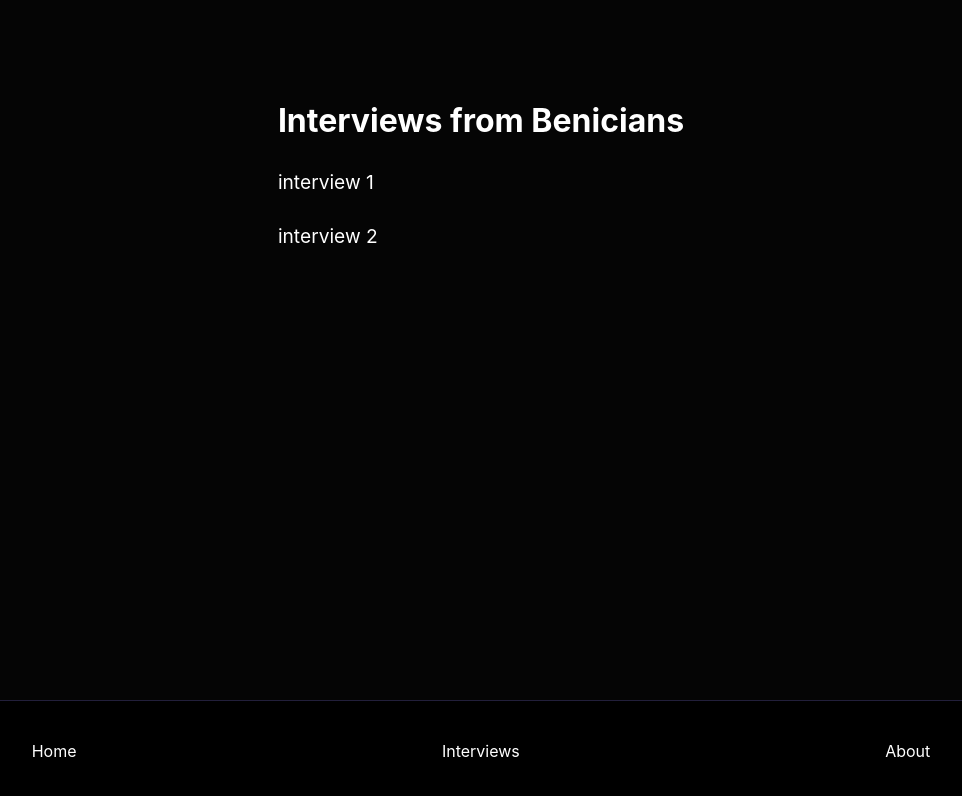
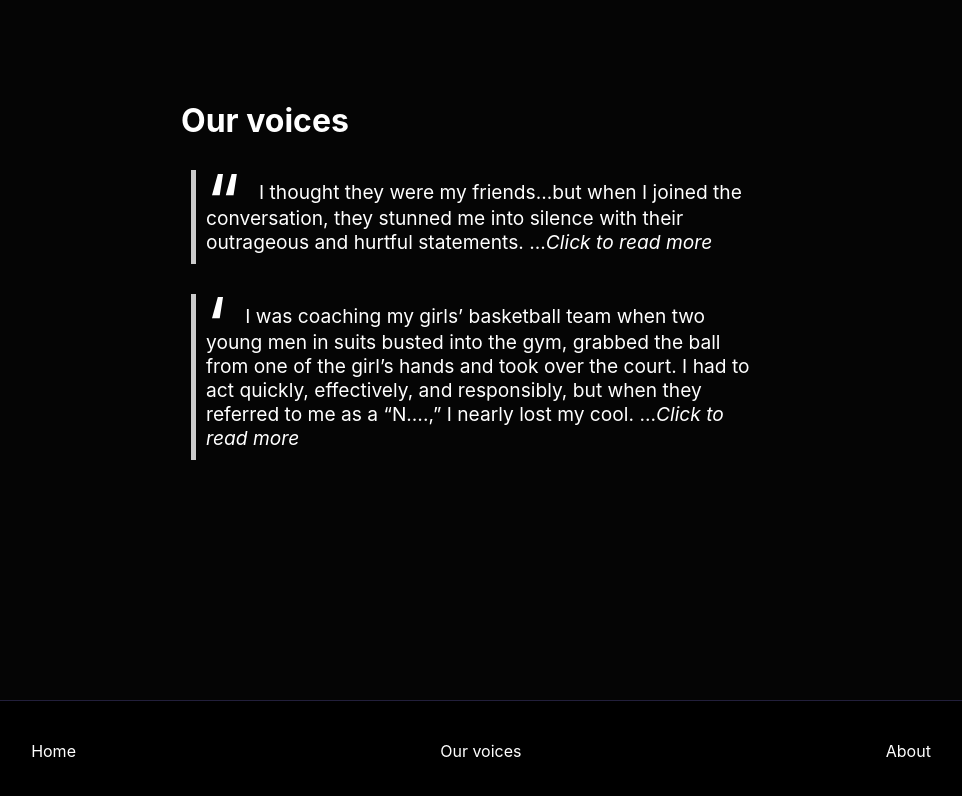
Before and after one commit to jnhooper/bblm, a Next.js app: page /interviews in a window 1280 px wide. Shown: the top 796 px of the page, without its empty margins (159-1121 px from the left). Built offline with nearby package versions, Linux system fonts and the light colour scheme.

Commit message:
update the interview pages to use blockquotes. and update the footer

```diff
--- a/pages/about/index.tsx
+++ b/pages/about/index.tsx
@@ -28,7 +28,7 @@ const About = () => {
         <Link
           href="/interviews"
         >
-          Interviews
+          Our voices
         </Link>
         <Link
           href="/about"
--- a/pages/index.tsx
+++ b/pages/index.tsx
@@ -57,7 +57,7 @@ export default function Home() {
         <Link
           href="/interviews"
         >
-          Interviews
+          Our voices
         </Link>
         <Link
           href="/about"
--- a/pages/interviews/index.tsx
+++ b/pages/interviews/index.tsx
@@ -9,23 +9,24 @@ import Main from 'styles/layouts/Main'
 import Footer from 'styles/layouts/Footer';
 import Link from '../../components/Link'
 import LogoMark from '../../public/BBLM_Mark.svg'
+import { Blockquote } from 'components/Blockquote/Blockquote';
 
 const InterviewHome = (props) => {
   const {interviews} = props
   return (
     <RootWrapper>
       <Head>
-        <title>About Benicia Black Lives Matter</title>
+        <title>Our voices - Benicia Black Lives Matter</title>
         <link rel="icon" href="/BBLM_Mark.svg" />
       </Head>
       <Main>
         <div
           style={{
-            // height: '100vh'
+            maxWidth: '600px'
           }}
         >
           <Title>
-            Interviews from Benicians
+            Our voices
           </Title>
           <ul
             style={{
@@ -35,17 +36,18 @@ const InterviewHome = (props) => {
             }}
           >
             {
-              interviews.map((interview) => (
+              interviews.map((interview, index) => (
                 <li
+                  key={`interview_${index}`}
                   style={{
                     marginTop: '30px'
                   }}
                 >
-                  <Link
+                  <Blockquote
                     href={`/interviews/${interview.id}`}
                   >
-                    {interview.title}
-                  </Link>
+                    {interview.blurb}
+                  </Blockquote>
                 </li>
               ))
             }
@@ -61,7 +63,7 @@ const InterviewHome = (props) => {
         <Link
           href="/interviews"
         >
-          Interviews
+          Our voices
         </Link>
         <Link
           href="/about"
```
Also changed, not shown: pages/interviews/Interview.tsx (+15 -4 lines).
